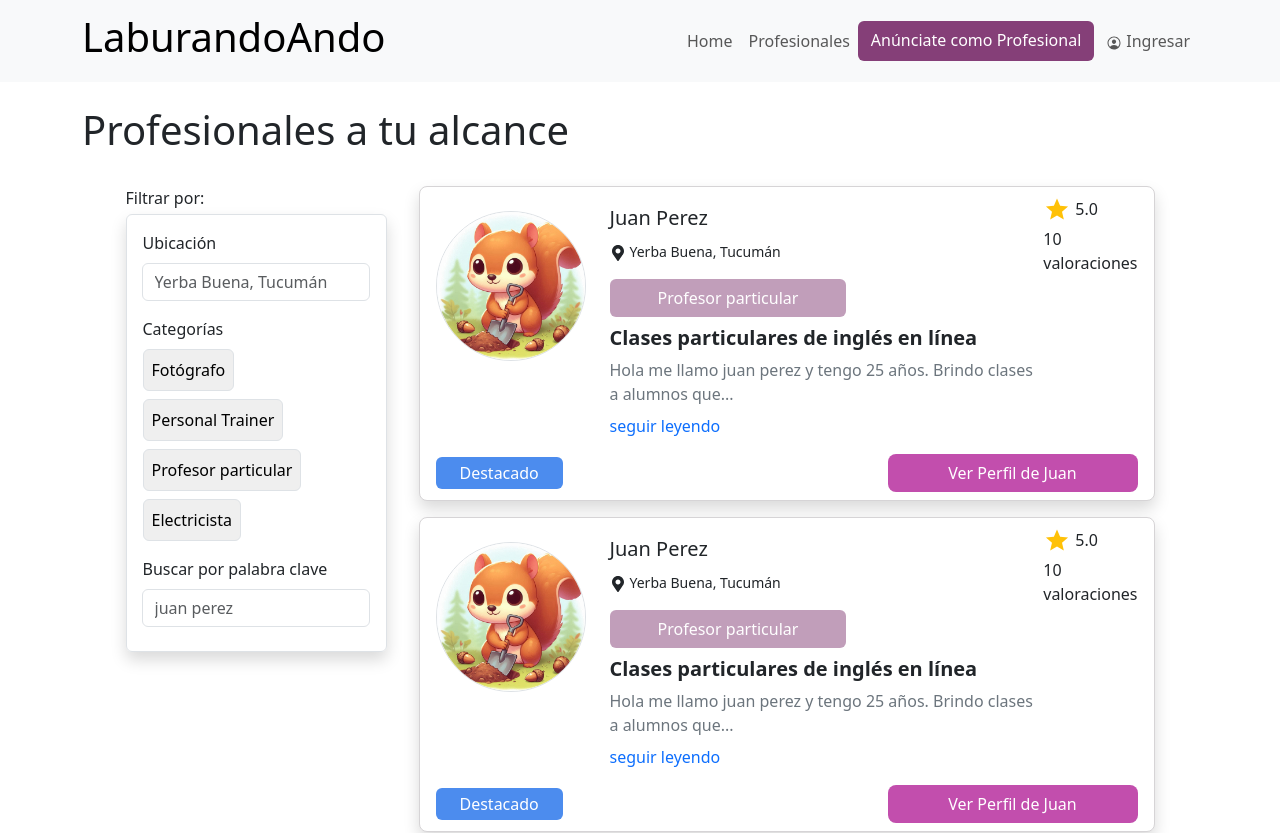
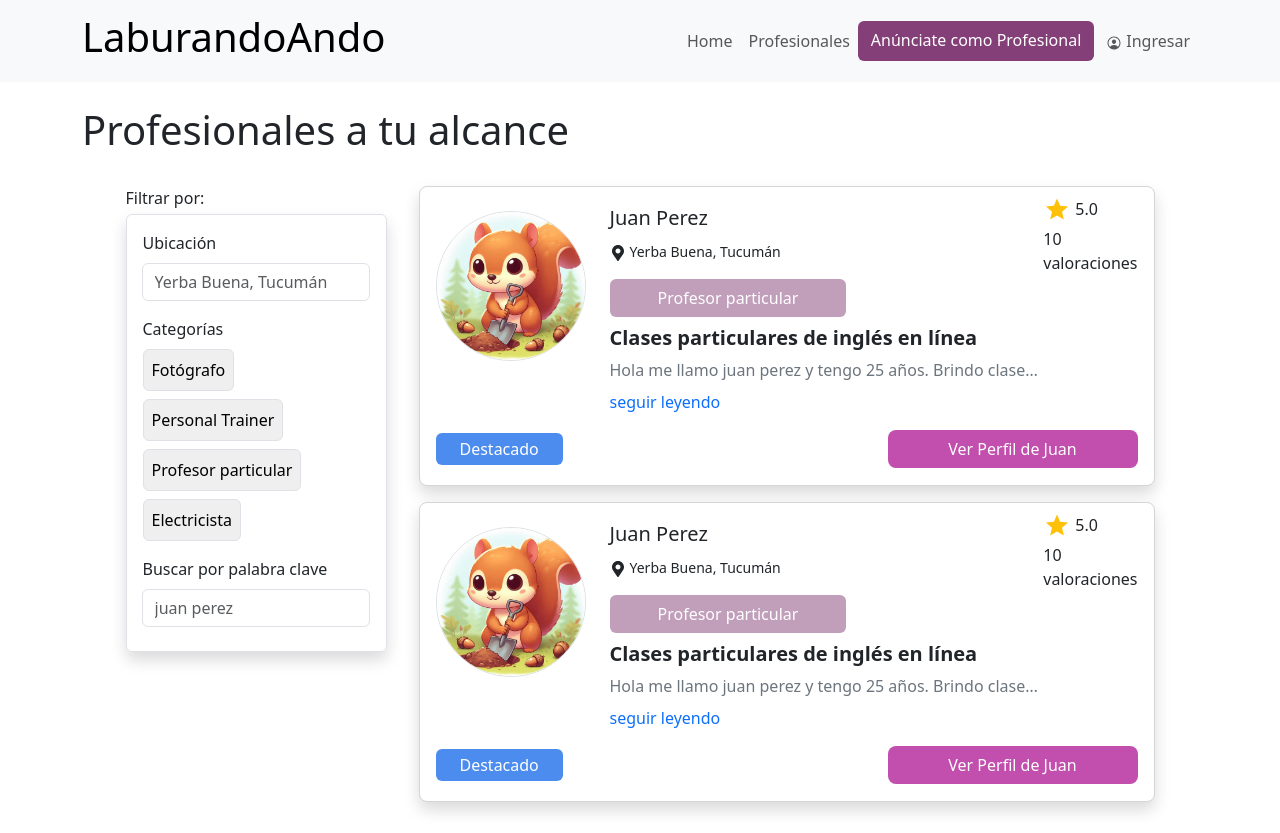
Before and after one commit to FranprzDev/LaburandoAndo, a React (Vite) app: page /profesionales in a window 1280 px wide. Shown: the top 833 px of the page. Built offline with nearby package versions, Linux system fonts and the light colour scheme.

Commit message:
agregue estilos css para que la descripcion del anuncio se muestre hasta la primera linea en card de publicacion de pagina profesionales

```diff
--- a/src/components/profesionales/CardPublicacion.jsx
+++ b/src/components/profesionales/CardPublicacion.jsx
@@ -32,7 +32,7 @@ const CardPublicacion = () => {
             <h5 className="fw-bold pt-2 mb-0">
               Clases particulares de inglés en línea
             </h5>
-            <p className="fs-6 text-secondary mb-0">
+            <p className="fs-6 text-secondary mb-0 description">
               Hola me llamo juan perez y tengo 25 años. Brindo clases a alumnos
               que...
             </p>
--- a/src/styles/profesionales.css
+++ b/src/styles/profesionales.css
@@ -11,6 +11,15 @@
 
 a{
     text-decoration: none;
+}
+
+.cardPublication .description{
+    display: -webkit-box;
+    -webkit-box-orient: vertical;
+    overflow: hidden;
+    -webkit-line-clamp: 1;
+    white-space: normal;
+    text-overflow: ellipsis;
 }
 
 .cardPublication .category{
```
